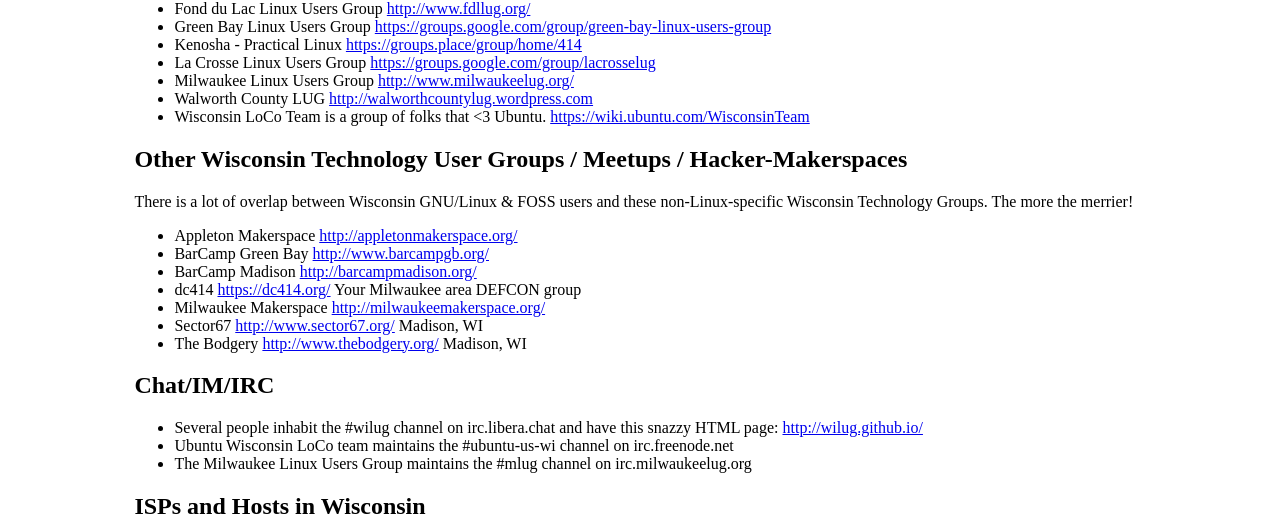
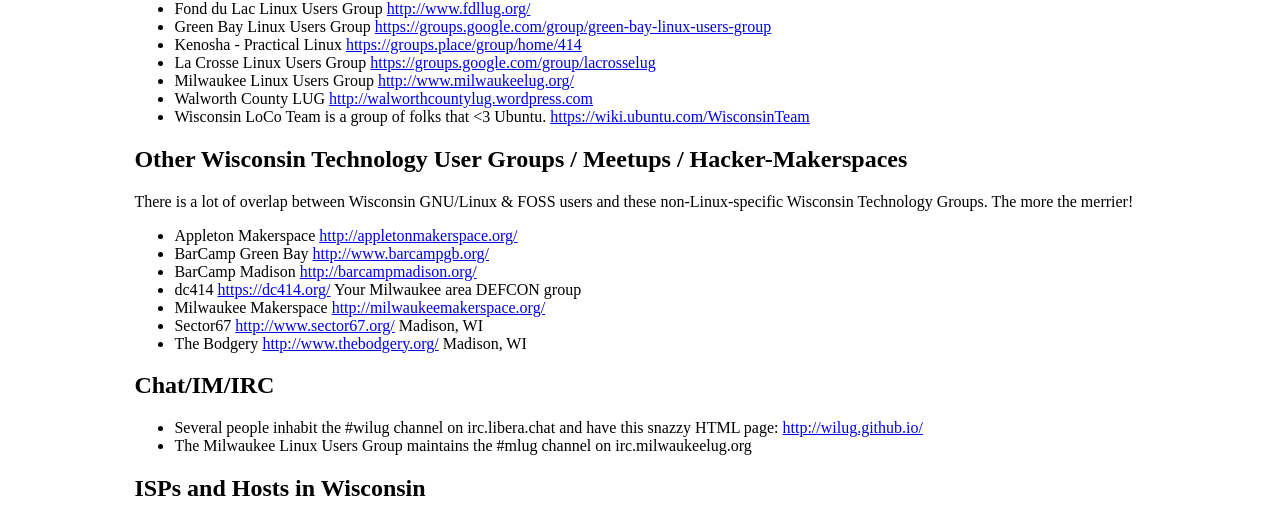
Before and after one commit to wisconsinlinux/wisconsinlinux.github.io, a plain HTML site: page index.html in a window 1280 px wide. Shown: the part 233-752 px from the top of the page. Drawn offline with Linux system fonts and the light colour scheme.

Commit message:
Ubuntu LoCo team abandoned. Also freenode.

```diff
--- a/index.html
+++ b/index.html
@@ -59,7 +59,6 @@
             <h2>Chat/IM/IRC</h2>
             <ul>
                 <li>Several people inhabit the #wilug channel on irc.libera.chat and have this snazzy HTML page: <a href="http://wilug.github.io/">http://wilug.github.io/</a></li>
-                <li>Ubuntu Wisconsin LoCo team maintains the #ubuntu-us-wi channel on irc.freenode.net</li>
                 <li>The Milwaukee Linux Users Group maintains the #mlug channel on irc.milwaukeelug.org</li>
             </ul>
             <h2>ISPs and Hosts in Wisconsin</h2>
```
